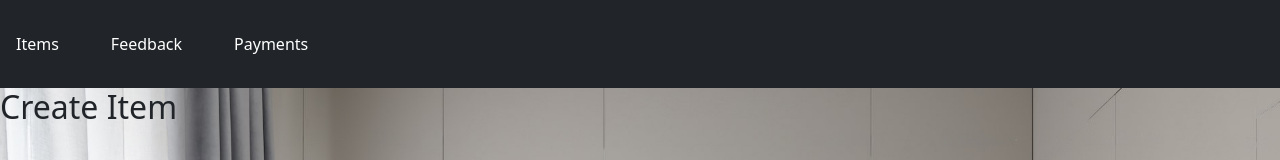
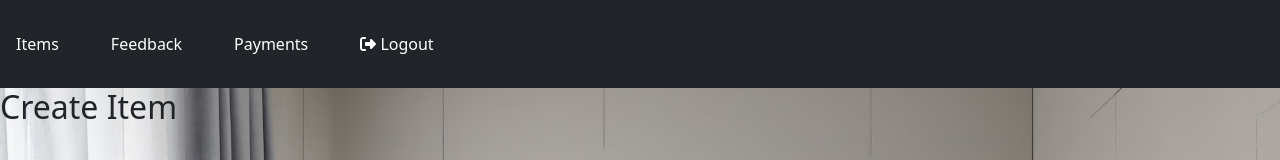
Before and after one commit to IT21221064/EzLiving, a React (Create React App) app in the folder frontend/: page /addItem in a window 1280 px wide. Shown: the top 160 px of the page. Built offline with nearby package versions, Linux system fonts and the light colour scheme.

Commit message:
add logout for admin nav bar

```diff
--- a/frontend/src/components/AdminNavbar.js
+++ b/frontend/src/components/AdminNavbar.js
@@ -1,11 +1,25 @@
 import React from "react";
 import { Link, useNavigate } from "react-router-dom";
+import { FontAwesomeIcon } from "@fortawesome/react-fontawesome";
+import {
+  faShoppingCart,
+  faSignOutAlt,
+  faMicrophone,
+} from "@fortawesome/free-solid-svg-icons";
+import { useLogout } from "../hooks/useLogout";
 
 function AdminNavbar() {
+  const { logout } = useLogout();
+  const navigate = useNavigate();
+  const handleClick = () => {
+    logout();
+    navigate("/");
+    console.log("logout");
+  };
+
   return (
     <div className="col-md-12 bg-dark py-3">
       <nav className="navbar navbar-dark">
-
         <ul className="nav">
           <li className="nav-item">
             <Link className="nav-link text-white" to="/adminItemlist">
@@ -19,7 +33,21 @@
           </li>
           <li className="nav-item">
             <Link className="nav-link text-white" to="/viewItems">
-             Payments
+              Payments
+            </Link>
+          </li>
+          <li className="nav-item">
+            <Link
+              to="/login"
+              className="nav-link text-white"
+              onClick={(e) => {
+                e.preventDefault();
+                // Handle logout logic here
+                // For example, clear user session and navigate to the login page
+                handleClick();
+              }}
+            >
+              <FontAwesomeIcon icon={faSignOutAlt} /> Logout
             </Link>
           </li>
         </ul>
```
